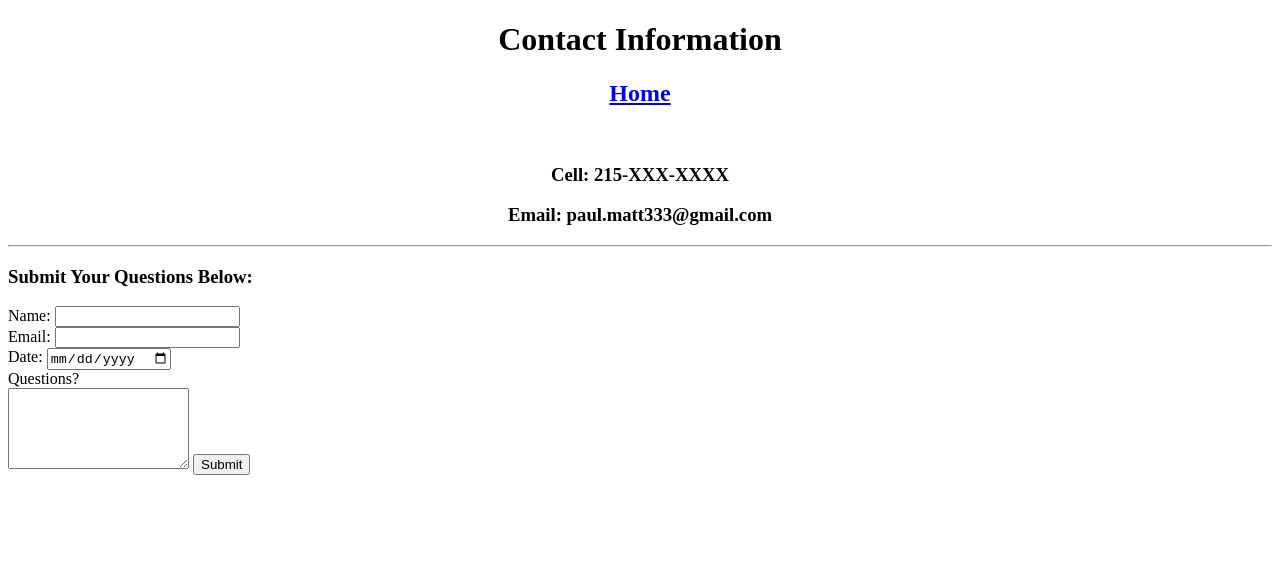
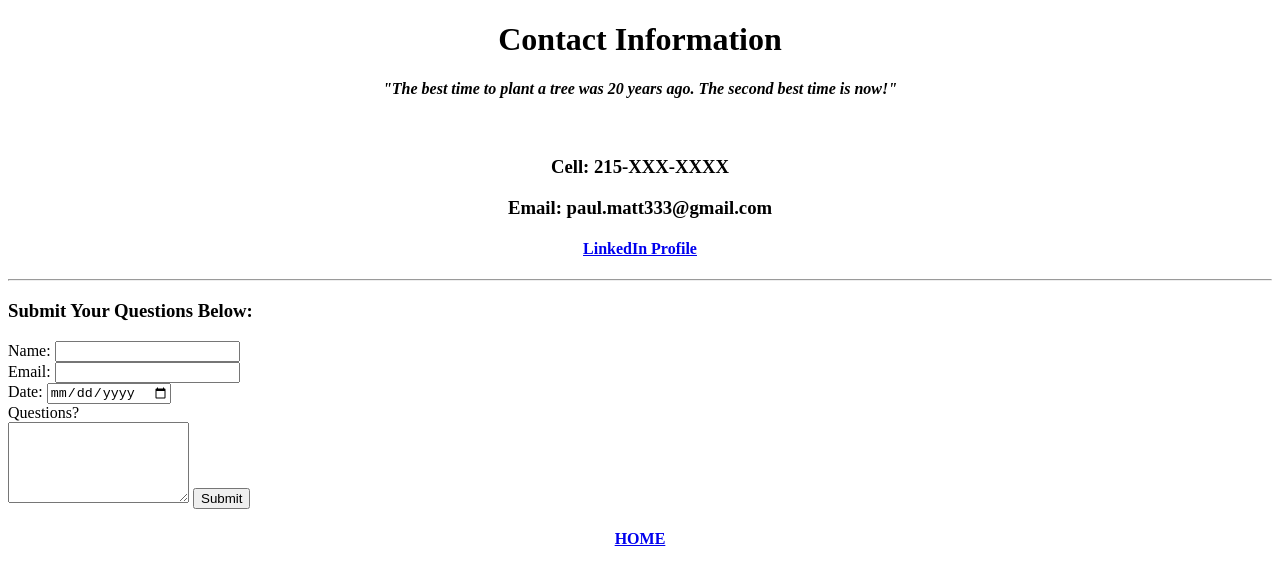
Before and after one commit to mpaul333/cv, a plain HTML site: page contactme.html in a window 1280 px wide. Drawn offline with Linux system fonts and the light colour scheme.

Commit message:
Update contactme.html

```diff
--- a/contactme.html
+++ b/contactme.html
@@ -8,13 +8,15 @@
     <h1><center>
       Contact Information
     </center></h1>
-    <h2><center>
-      <a href="index.html">Home</a>
-    </center></h2>
+    <center>
+      <h4><em>"The best time to plant a tree was 20 years ago. The second best time is now!"</em></h4>
+    </center>
+
 <br>
     <center>
       <h3>Cell: 215-XXX-XXXX</h3>
       <h3>Email: paul.matt333@gmail.com</h3>
+      <h4><a href="https://www.linkedin.com/in/matthew-scott-paul">LinkedIn Profile</a></h4>
     </center>
   <hr>
     <h3> Submit Your Questions Below:</h3>
@@ -30,6 +32,9 @@
     <input type="submit" name="">
 
   </form>
+  <h4><center>
+    <a href="index.html">HOME</a>
+  </center></h4>
+  </body>
 
-  </body>
 </html>
```
